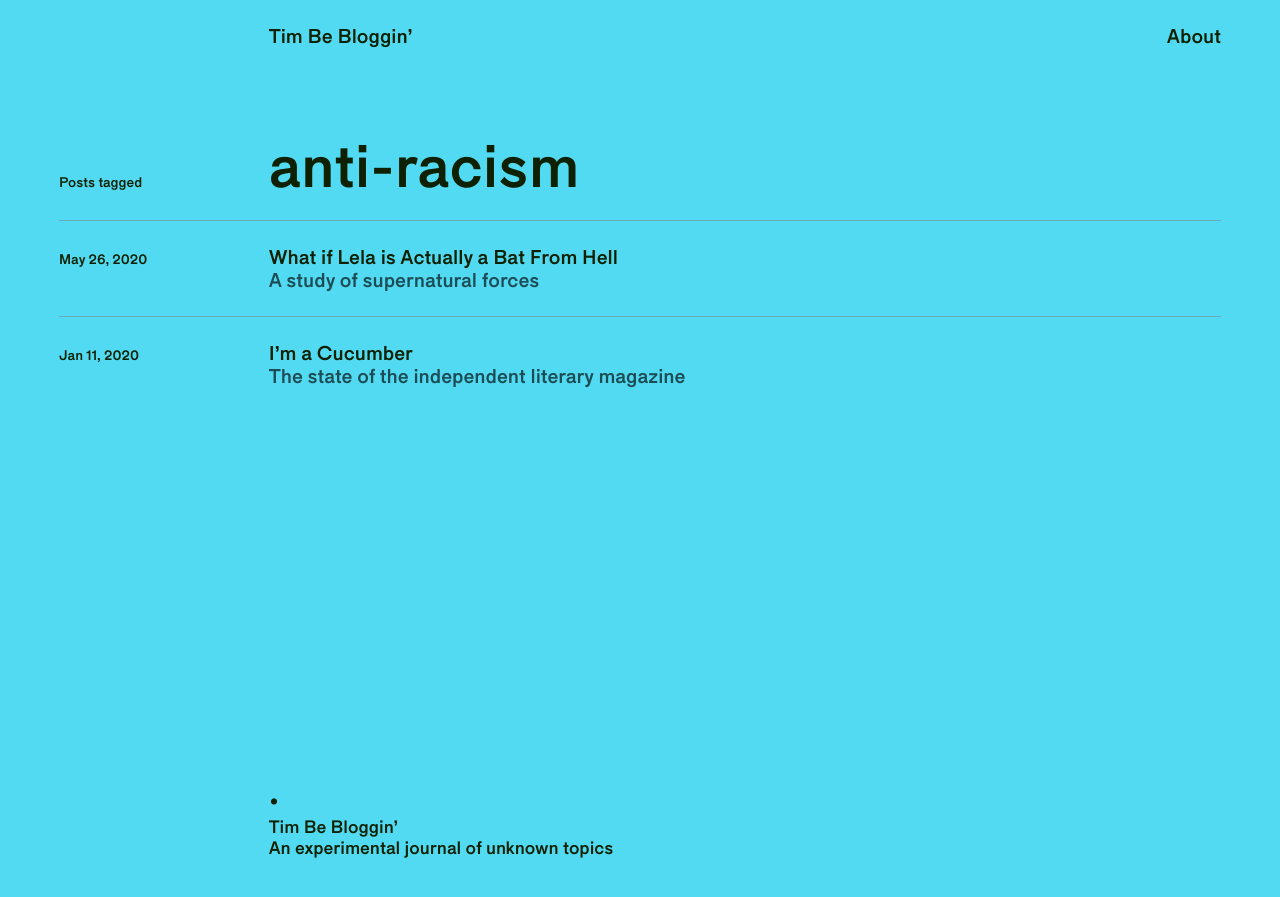
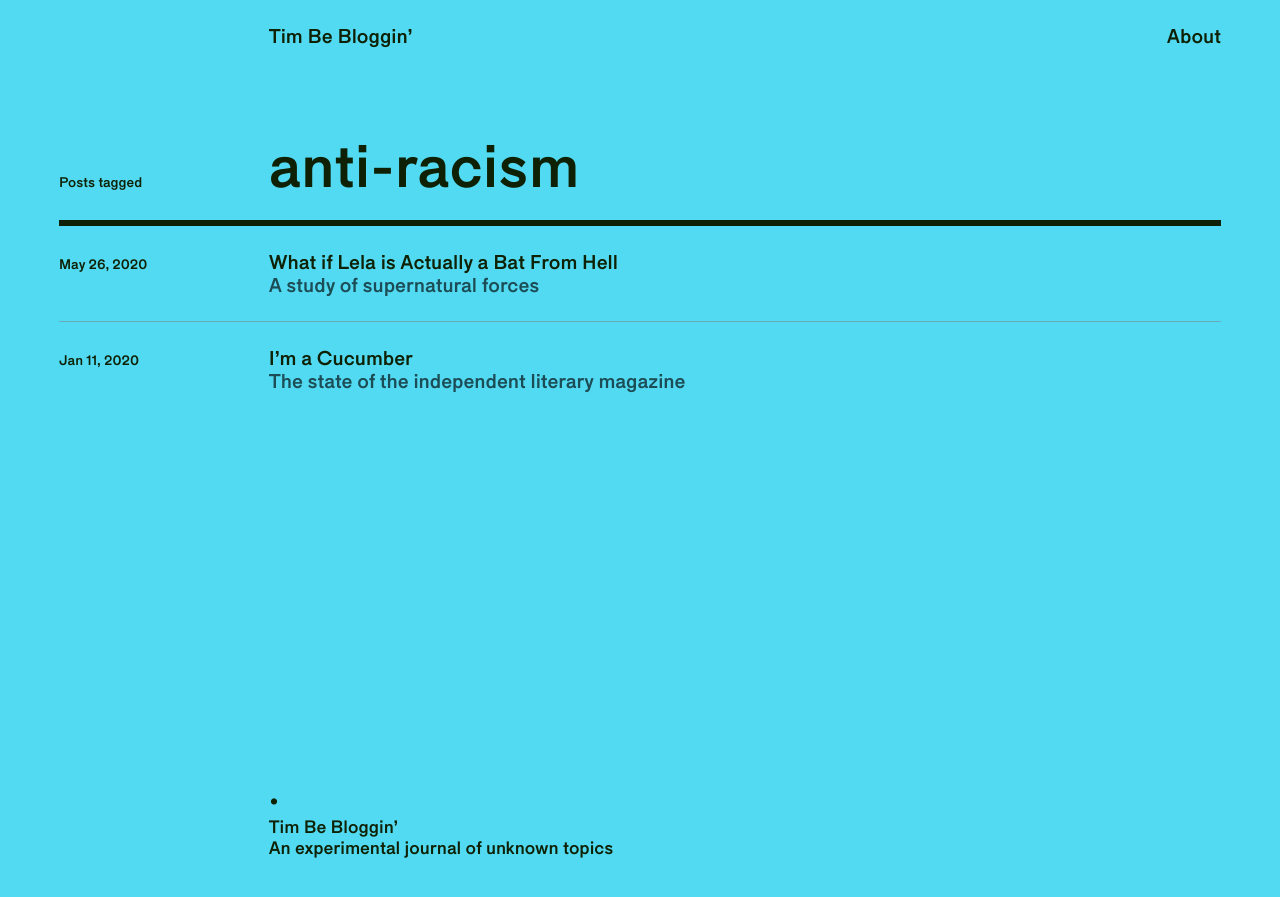
Before and after one commit to timtimtimtimofficial/composition-deduction, a Jekyll site: the page built from tag/anti-racism.md, in a window 1280 px wide. Shown: the top 897 px of the page. Built offline with Jekyll 4.4.1, drawn with Linux system fonts in a browser that asks for light colours.

Commit message:
edit tag page header

```diff
--- a/_layouts/tag-page.html
+++ b/_layouts/tag-page.html
@@ -17,7 +17,24 @@ layout: default
       </div>
     </div>
 
-{% for post in site.tags[page.tag] %}
+{% for post in site.tags[page.tag] limit:1 %}
+  <a href="{{ post.url | relative_url }}">
+    <div class="row mx-1 post-link">
+      <div class="col-4 col-md-3 offset-md-1 offset-lg-0 col-lg-2 pt-4 pb-3 pl-0 first-tag-list-rule">
+        {%- assign date_format = "%b %-d, %Y" -%}
+          <span class="post-date">{{ post.date | date: date_format }}</span>
+      </div>
+      <div class="col-8 col-md-7 col-lg-10 pt-4 pb-2 pr-0 pl-lg-3 first-tag-list-rule">
+        <h3>
+          {{ post.title | escape }}<br>
+          <span class="subtitle-small">{{ post.subtitle | escape }}</span>
+        </h3>
+      </div>
+    </div>
+  </a>
+{% endfor %}
+
+{% for post in site.tags[page.tag] offset:1 %}
   <a href="{{ post.url | relative_url }}">
     <div class="row mx-1 post-link">
       <div class="col-4 col-md-3 offset-md-1 offset-lg-0 col-lg-2 pt-4 pb-3 pl-0 post-list-rule">
--- a/assets/_sass/site.scss
+++ b/assets/_sass/site.scss
@@ -261,6 +261,12 @@
   }
 }
 
+.first-tag-list-rule {
+  border-top: 6px solid $body;
+  padding-top: 12px;
+  margin-top:12px;
+}
+
 // footer
 
 .footer-text {
```
Also changed, not shown: 3 other files.
